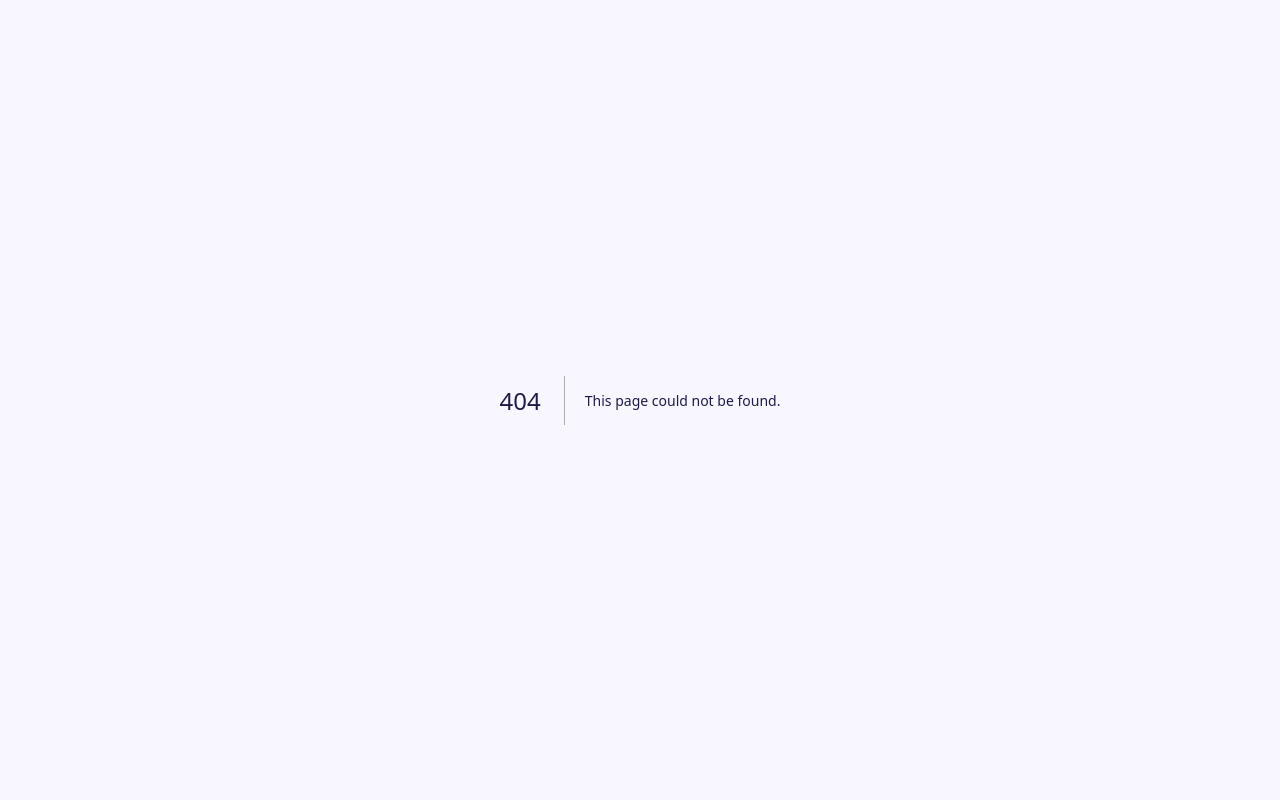
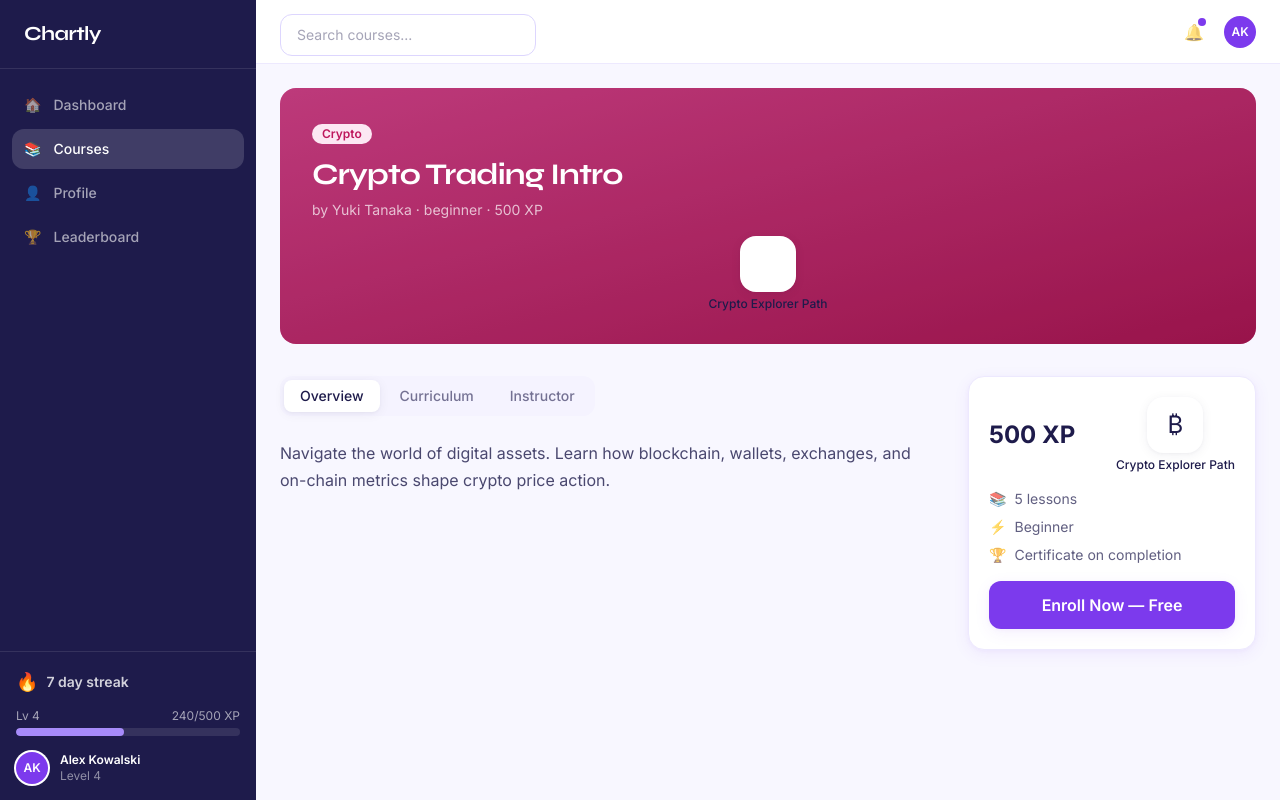
Before and after one commit to kalibabka52-jpg/chartly, a Next.js app: page /courses/crypto-trading-intro in a window 1280 px wide. Before the commit this address had no page. Built offline with nearby package versions, Linux system fonts and the light colour scheme.

Commit message:
feat: course page with tabs, lesson list, enroll sidebar

```diff
--- /dev/null
+++ b/src/app/(platform)/courses/[slug]/page.tsx
@@ -0,0 +1,81 @@
+// src/app/(platform)/courses/[slug]/page.tsx
+'use client'
+import { notFound } from 'next/navigation'
+import { useState } from 'react'
+import { Badge }               from '@/components/atoms/Badge'
+import { Avatar }              from '@/components/atoms/Avatar'
+import { LessonRow }           from '@/components/lesson/LessonRow'
+import { CourseEnrollSidebar } from '@/components/navigation/CourseEnrollSidebar'
+import { mockCourses, mockQuests, mockUserProgress, categoryGradient, getCourseState } from '@/lib/mock-data'
+
+type Tab = 'overview' | 'curriculum' | 'instructor'
+
+export default function CoursePage({ params }: { params: { slug: string } }) {
+  const course = mockCourses.find(c => c.slug === params.slug)
+  if (!course) notFound()
+
+  const [tab, setTab] = useState<Tab>('overview')
+  const quest    = mockQuests.find(q => q.courseIds.includes(course.id))
+  const state    = getCourseState(course, mockUserProgress)
+  const enrolled = state !== 'not-started' && state !== 'locked'
+
+  return (
+    <div className="max-w-5xl">
+      {/* Hero header */}
+      <div className={`rounded-2xl p-8 bg-gradient-to-br ${categoryGradient(course.category)} text-white mb-8 relative overflow-hidden`}>
+        <div className="absolute inset-0 bg-black/20 pointer-events-none" />
+        <div className="relative z-10">
+          <Badge variant="tag" category={course.category} className="mb-3">
+            {course.category.charAt(0).toUpperCase() + course.category.slice(1)}
+          </Badge>
+          <h1 className="font-display text-3xl font-bold tracking-tight mb-2">{course.title}</h1>
+          <p className="text-white/70 text-sm mb-4">by {course.instructor.name} · {course.difficulty} · {course.xpTotal} XP</p>
+          {quest && <Badge variant="icon" emoji={quest.badgeEmoji} label={quest.title} className="text-white" />}
+        </div>
+      </div>
+
+      <div className="flex gap-8 items-start">
+        {/* Main content */}
+        <div className="flex-1 min-w-0">
+          {/* Tabs */}
+          <div className="flex gap-1 mb-6 bg-brand-50 p-1 rounded-xl w-fit">
+            {(['overview', 'curriculum', 'instructor'] as Tab[]).map(t => (
+              <button key={t} onClick={() => setTab(t)}
+                className={`px-4 py-1.5 rounded-lg text-sm font-medium capitalize transition-[background,color] focus-visible:outline-none focus-visible:ring-2 focus-visible:ring-brand-600
+                  ${tab === t ? 'bg-white text-brand-900 shadow-card' : 'text-brand-900/60 hover:text-brand-900'}`}>
+                {t}
+              </button>
+            ))}
+          </div>
+
+          {tab === 'overview' && (
+            <div className="prose prose-sm max-w-none text-brand-900/80 leading-relaxed">
+              <p>{course.overview}</p>
+            </div>
+          )}
+
+          {tab === 'curriculum' && (
+            <div className="flex flex-col gap-0.5">
+              {course.lessons.map((lesson, i) => (
+                <LessonRow key={lesson.id} lesson={lesson} number={i + 1} />
+              ))}
+            </div>
+          )}
+
+          {tab === 'instructor' && (
+            <div className="flex items-start gap-4">
+              <Avatar name={course.instructor.name} size="lg" />
+              <div>
+                <p className="font-semibold text-brand-900 mb-1">{course.instructor.name}</p>
+                <p className="text-brand-900/70 text-sm leading-relaxed">{course.instructor.bio}</p>
+              </div>
+            </div>
+          )}
+        </div>
+
+        {/* Enroll sidebar */}
+        <CourseEnrollSidebar course={course} quest={quest} enrolled={enrolled} />
+      </div>
+    </div>
+  )
+}
```
